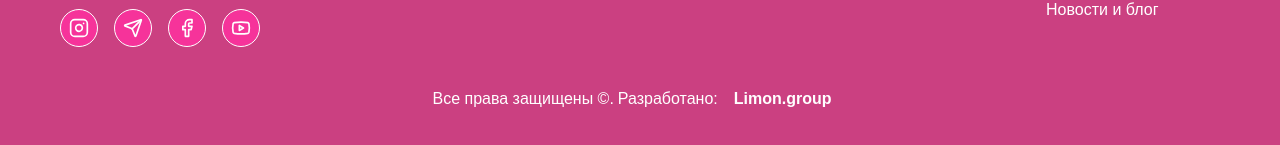
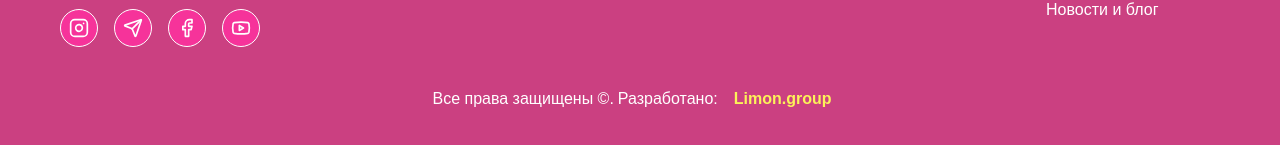
Before and after one commit to akmalshakirov/turkbuxoroeku-next, a Next.js app: page / in a window 1280 px wide. Shown: the part 3614-3759 px from the top of the page. Built offline with nearby package versions, Linux system fonts and the light colour scheme.

Commit message:
FOOTER...

```diff
--- a/src/components/ui/AnimatedLink.tsx
+++ b/src/components/ui/AnimatedLink.tsx
@@ -44,7 +44,7 @@ const AnimatedLink = ({
                     transformOrigin: "var(--tw-hover-origin)",
                 }}></span>
 
-            <span className='relative transition-colors duration-300'>
+            <span className='relative transition-colors duration-300 text-[#fcf259] group-hover:text-white'>
                 {children}
             </span>
         </Link>
```
